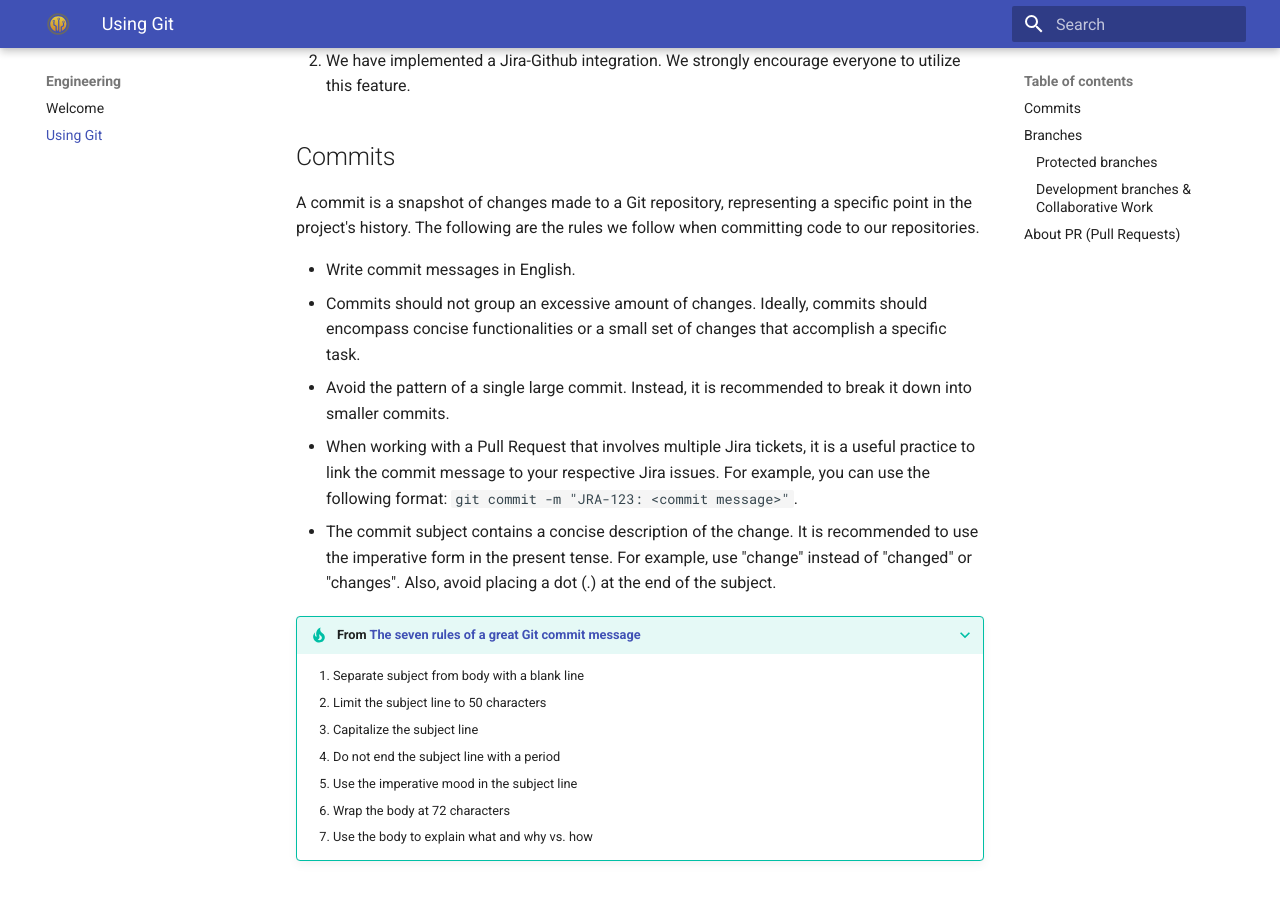
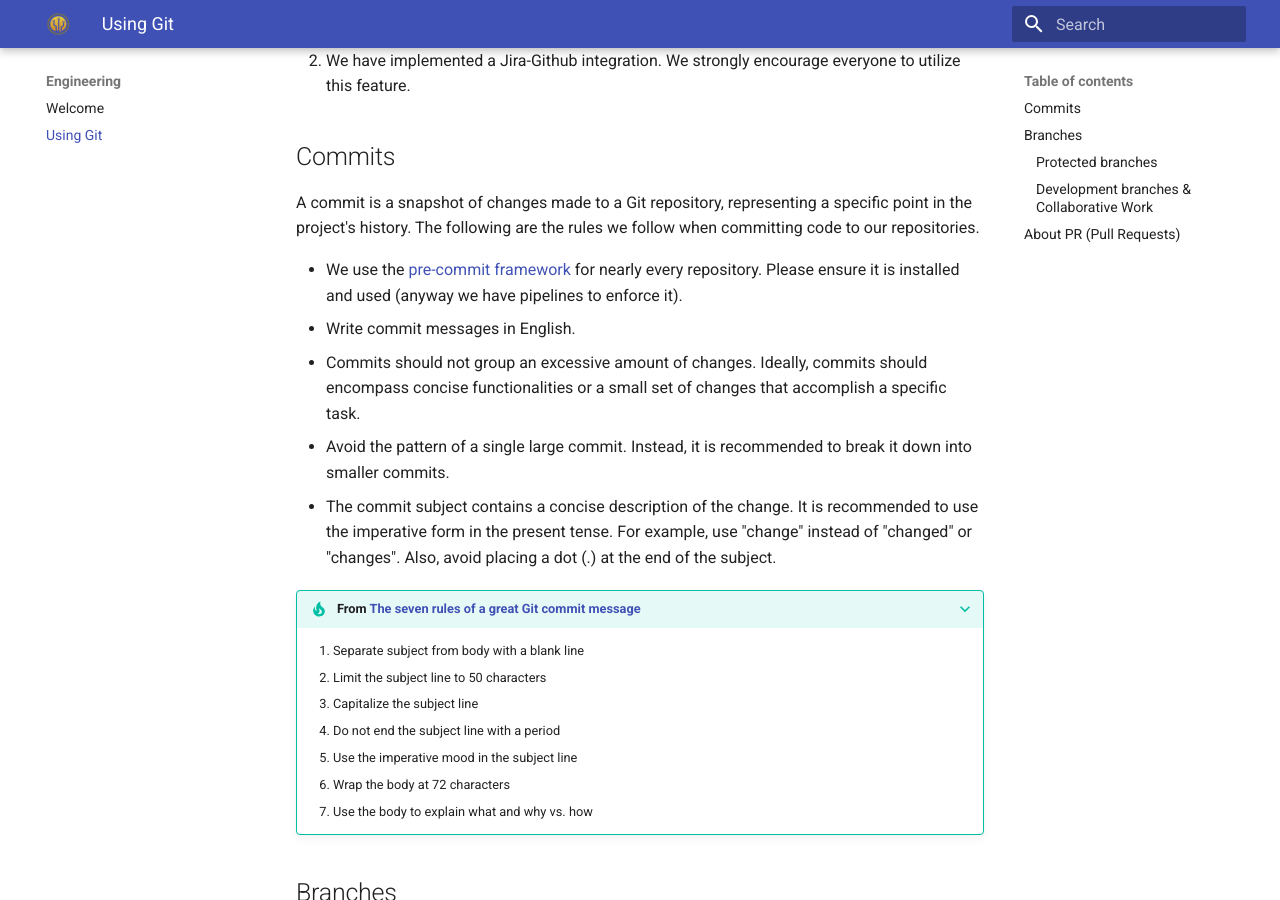
Before and after one commit to pukara-dev/culture, an MkDocs documentation site: the page built from docs/engineering/using-git.md, in a window 1280 px wide and 900 px high, scrolled down 476 px. Built offline with MkDocs 1.6.1 and Material for MkDocs 9.7.7, drawn with Linux system fonts in a browser that asks for light colours.

Commit message:
feat: reference pre-commit framework

```diff
--- a/docs/engineering/using-git.md
+++ b/docs/engineering/using-git.md
@@ -11,13 +11,11 @@ We hold certain principles in high regard:
 
 A commit is a snapshot of changes made to a Git repository, representing a specific point in the project's history. The following are the rules we follow when committing code to our repositories.
 
+- We use the [pre-commit framework](https://pre-commit.com/) for nearly every repository. Please ensure it is installed and used (anyway we have pipelines to enforce it).
 - Write commit messages in English.
 - Commits should not group an excessive amount of changes. Ideally, commits should encompass concise functionalities or a small set of changes that accomplish a specific task.
 - Avoid the pattern of a single large commit. Instead, it is recommended to break it down into smaller commits.
-- When working with a Pull Request that involves multiple Jira tickets, it is a useful practice to link the commit message to your respective Jira issues. For example, you can use the following format: `git commit -m "JRA-123: <commit message>"`.
 - The commit subject contains a concise description of the change. It is recommended to use the imperative form in the present tense. For example, use "change" instead of "changed" or "changes". Also, avoid placing a dot (.) at the end of the subject.
-
-
 
 ???+ tip "From [The seven rules of a great Git commit message](https://cbea.ms/git-commit/#seven-rules)"
 
```
